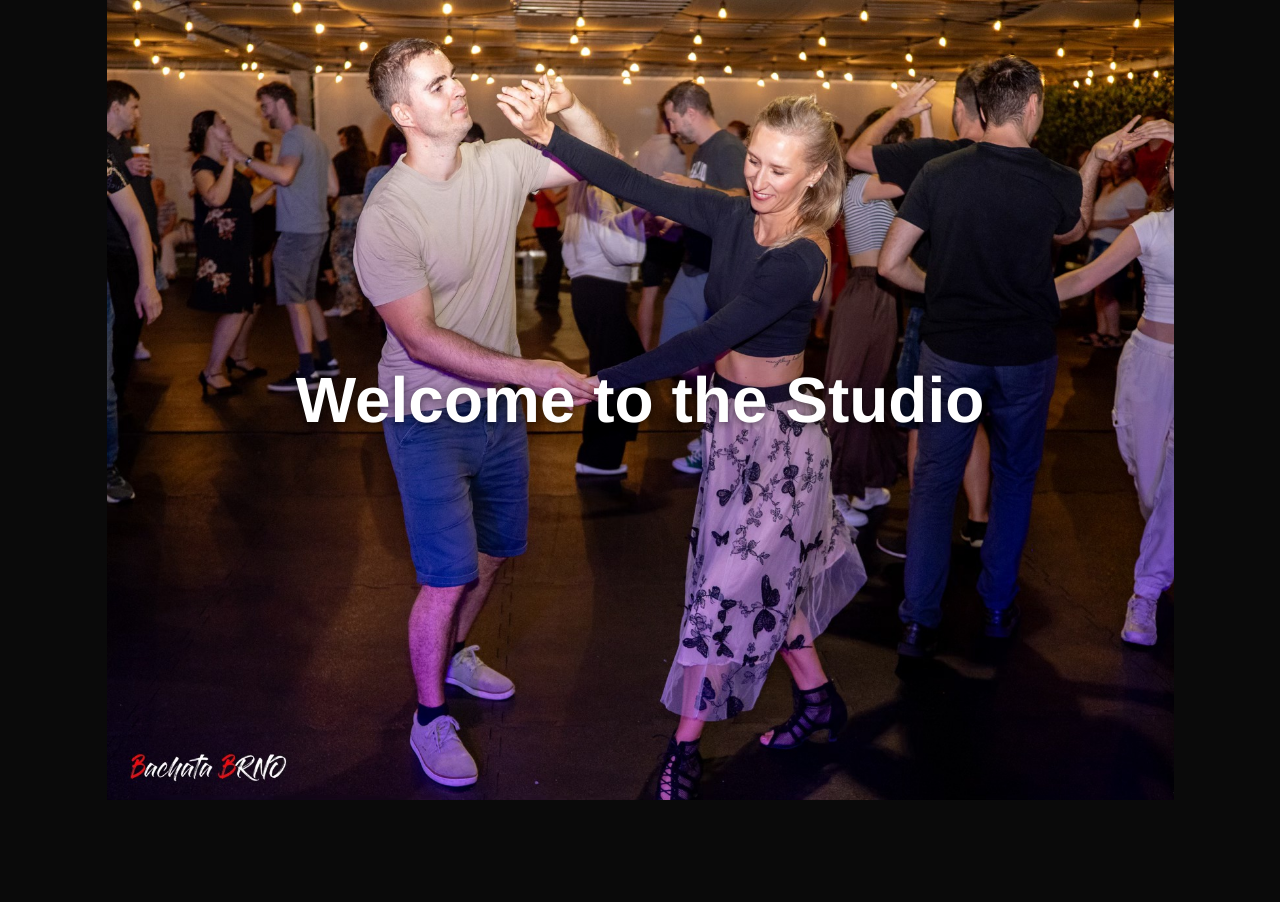
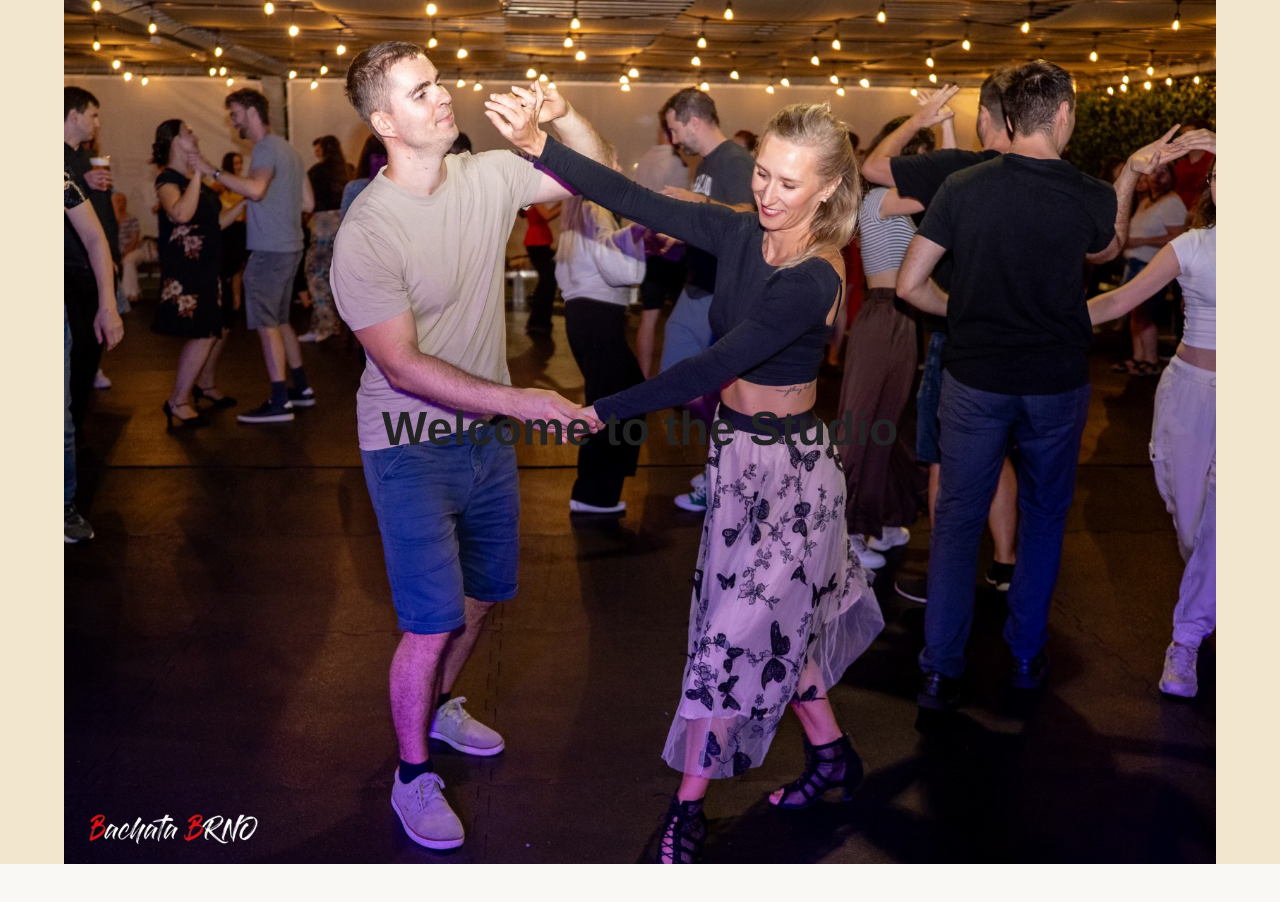
Before and after one commit to PetaJanata/Bachata, a plain HTML site: page index.html in a window 1280 px wide. Before the commit the page ends 800 px from the top, so only its background shows below. Drawn offline with Linux system fonts and the light colour scheme.

Commit message:
Update style.css

```diff
--- a/style.css
+++ b/style.css
@@ -1,63 +1,58 @@
-/* Reset */
-* {
+/* Reset & base styles */
+body, html {
   margin: 0;
   padding: 0;
-  box-sizing: border-box;
+  height: 100%;
+  font-family: 'Helvetica Neue', sans-serif;
+  background-color: #f2e6cf; /* beige */
+  color: #222;
 }
 
-html, body {
-  height: 100%;
-  background-color: #0a0a0a; /* dark neutral background */
-  font-family: "Helvetica Neue", sans-serif;
-  overflow-x: hidden;
+/* HERO section */
+.hero {
+  position: relative;
+  height: 100vh;
+  background: url('images/background.jpg') center center no-repeat;
+  background-size: contain; /* ensure full picture visible */
+  background-color: #f2e6cf; /* fill beige borders */
+  display: flex;
+  flex-direction: column;
+  justify-content: center;
+  align-items: center;
+  text-align: center;
+  padding: 2rem;
 }
 
-/* HERO SECTION */
-.hero {
-  position: relative;
-  width: 100%;
-  height: 100vh;
-  background: url('images/background.jpg') center center no-repeat;
-  background-size: contain; /* entire picture visible */
-  background-color: #0a0a0a; /* same as bars */
-  display: flex;
-  align-items: center;
-  justify-content: center;
-}
-
-/* Headline */
+/* Headline text */
 .headline {
-  color: white;
-  font-size: 4rem;
-  text-align: center;
-  text-shadow: 0 2px 10px rgba(0, 0, 0, 0.6);
+  font-size: 3rem;
+  margin-top: 2rem;
+  color: #222;
+  text-shadow: none;
 }
 
 /* VIDEO GALLERY */
 .videos {
-  min-height: 100vh;
   display: grid;
   grid-template-columns: repeat(auto-fit, minmax(250px, 1fr));
   gap: 1rem;
   padding: 2rem;
-  background-color: #0a0a0a; /* match black bars */
+  background-color: #f9f8f4;
 }
 
-/* Video card + animation */
 .video-card {
-  opacity: 1;
-  transform: translateY(0);
-  transition: opacity 0.8s ease, transform 0.8s ease;
-}
-
-.video-card.hidden {
-  opacity: 0;
-  transform: translateY(20px);
+  display: flex;
+  flex-direction: column;
+  align-items: center;
 }
 
 .video-card video {
   width: 100%;
   height: auto;
   border-radius: 8px;
-  display: block;
 }
+
+.video-card label {
+  margin-top: 0.5rem;
+  font-weight: 500;
+}
```
